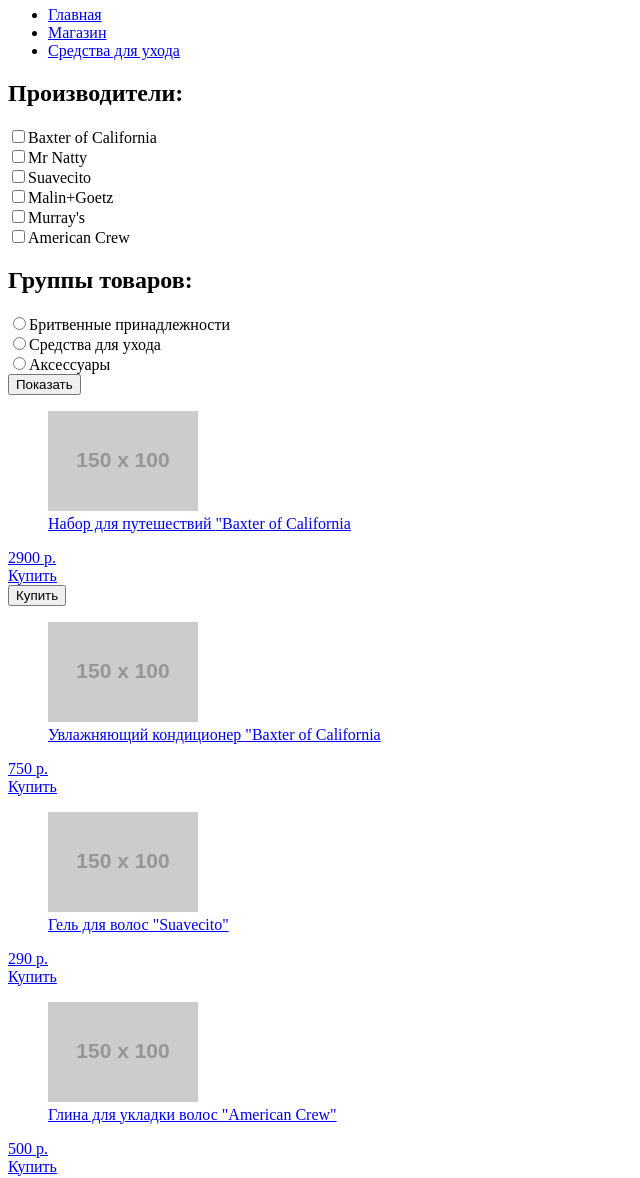
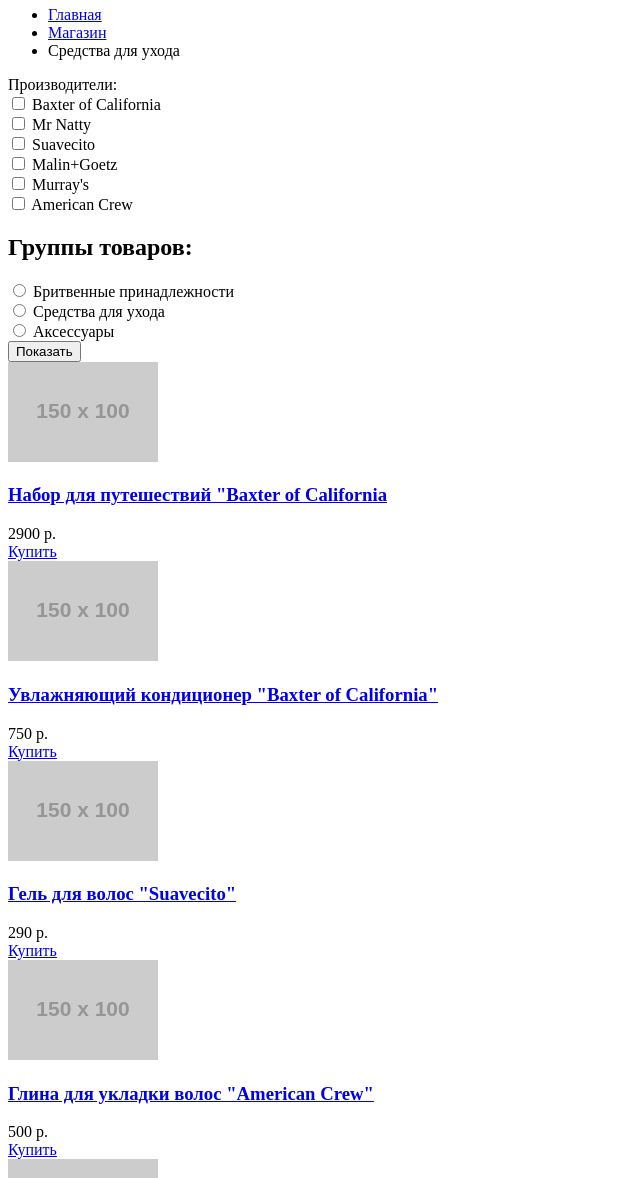
Before and after one commit to Valeriaartemchenko/230764-barbershop, a plain HTML site: page catalog.html in a window 1280 px wide. Shown: the part 240-1418 px from the top of the page, without its empty margins (0-640 px from the left). Drawn offline with Linux system fonts and the light colour scheme; placeholder pictures from the web are drawn by us.

Commit message:
Внесла исправления

```diff
--- a/catalog.html
+++ b/catalog.html
@@ -8,7 +8,9 @@
 	<header class="main-header">
 		<div class="container">
 			<div class="logo">
+				<a href="index.html">
 					<img src="image.jpg" alt="Barbershop" width="100" height="70">
+				</a>
 			</div>
 			<nav class="main-navigation">
 				<ul>
@@ -25,116 +27,125 @@
 		</div>
 	</header>
 	<main class="container">
-		<h1>Средства для ухода</h1>
+		<h1 class="section-name">Средства для ухода</h1>
 		<nav class="breadcrumbs">
 			<ul>
 				<li><a href="index.html">Главная</a></li>
 				<li><a href="#">Магазин</a></li>
-				<li><a href="#">Средства для ухода</a></li>
+				<li>Средства для ухода</li>
 			</ul>
 		</nav>
-		<section class="filter">
-			<section class="filter-block manufacturer">
-				<h2 class="filter-name">Производители:</h2>
+		<aside class="filters">
 			<form action="" method="post">
-					<label><input type="checkbox" name="baxter">Baxter of California </label> <br>
-					<label><input type="checkbox" name="mr-natty">Mr Natty</label> <br>
-					<label><input type="checkbox" name="suavecito">Suavecito</label> <br>
-					<label><input type="checkbox" name="malin-goetz">Malin+Goetz</label> <br>
-					<label><input type="checkbox" name="murrays">Murray's</label> <br>
-					<label><input type="checkbox" name="american-crew">American Crew</label>
+				<div class="filter-name">Производители:</div>
+
+					<input id="item-1" type="checkbox" name="baxter" value="baxter">
+					<label for="item-1">Baxter of California </label> <br>
+					<input id="item-2" type="checkbox" name="mr-natty" value="natty">
+					<label for="item-2">Mr Natty</label> <br>
+					<input id="item-3" type="checkbox" name="suavecito" value="suavecito">
+					<label for="item-3">Suavecito</label> <br>
+					<input id="item-4" type="checkbox" name="malin-goetz" value="malin-goetz">
+					<label for="item-4">Malin+Goetz</label> <br>
+					<input id="item-5" type="checkbox" name="murrays" value="murrays">
+					<label for="item-5">Murray's</label> <br>
+					<input id="item-6" type="checkbox" name="american-crew" value="american-crew">
+					<label for="item-6">American Crew</label>
+
+				<h2 class="filter-name">Группы товаров:</h2>
+
+					<input type="radio" name="groups" value="shaving">
+					<label>Бритвенные принадлежности</label> <br>
+					<input type="radio" name="groups" value="care">
+					<label>Средства для ухода</label> <br>
+					<input type="radio" name="groups" value="accessories">
+					<label>Аксессуары</label><br>
+
+				<button class="btn" type="submit">Показать </button>
 				</form>
-			</section>
-			<section class="filter-block groups">
-				<h2 class="filter-name">Группы товаров:</h2>
-				<form action="" method="post">
-					<label><input type="radio" name="groups" value="shaving">Бритвенные принадлежности</label> <br>
-					<label><input type="radio" name="groups" value="care">Средства для ухода</label> <br>
-					<label><input type="radio" name="groups" value="accessories">Аксессуары</label>
-				</form>
-			</section>
-			<button class="btn" type="submit">Показать </button>
-		</section>
+		</aside>
 		<section class="gallery">
 			<article class="gallery-item">
 				<a href="#">
-					<figure class="item-pic">
 					<img src="http://placehold.it/150x100" width="150" height="100">
-						<figcaption class="description">Набор для путешествий <span class="brand-name">"Baxter of California</span></figcaption>
-					</figure>
+				</a>
+				<a href="#">
+					<h1 class="description">Набор для путешествий "Baxter of California</h1>
+				</a>
 				<div class="purchase">
 					<div class="price"> 2900 р. </div>
-						<a href="#">Купить</a>
+					<a href="#" class="buy">Купить</a>
 				</div>
-				<button class="buy" type="button">Купить</button>
-				</a>
 			</article>
 			<article class="gallery-item">
 				<a href="#">
-					<figure class="item-pic">
 					<img src="http://placehold.it/150x100" width="150" height="100">
-						<figcaption class="description">Увлажняющий кондиционер <span class="brand-name"> "Baxter of California</span></figcaption>
-					</figure>
+				</a>
+				<a href="#">
+					<h1 class="description">Увлажняющий кондиционер  "Baxter of California"</h1>
+				</a>
 				<div class="purchase">
 					<div class="price"> 750 р. </div>
-						<a href="#">Купить</a>
+					<a href="#" class="buy">Купить</a>
 				</div>
-				</a>
+
 			</article>
 			<article class="gallery-item">
 				<a href="#">
-					<figure class="item-pic">
 					<img src="http://placehold.it/150x100" width="150" height="100">
-						<figcaption class="description"> Гель для волос <span class="brand-name">"Suavecito"</span></figcaption>
-					</figure>
+				</a>
+				<a href="#">
+					<h1 class="description"> Гель для волос "Suavecito"</h1>
+				</a>
 				<div class="purchase">
 					<div class="price"> 290 р. </div>
-						<a href="#">Купить</a>
+					<a href="#" class="buy">Купить</a>
 				</div>
-				</a>
 			</article>
 			<article class="gallery-item">
 				<a href="#">
-					<figure class="item-pic">
 					<img src="http://placehold.it/150x100" width="150" height="100">
-						<figcaption class="description">Глина для укладки волос <span class="brand-name">"American Crew"</span></figcaption>
-					</figure>
+				</a>
+				<a href="#">
+					<h1>Глина для укладки волос "American Crew"</h1>
+				</a>
 				<div class="purchase">
 					<div class="price"> 500 р. </div>
-						<a href="#">Купить</a>
+					<a href="#" class="buy">Купить</a>
 				</div>
-				</a>
 			</article>
 			<article class="gallery-item">
 				<a href="#">
-					<figure class="item-pic">
 					<img src="http://placehold.it/150x100" width="150" height="100">
-						<figcaption class="description">Гель для волос <span class="brand-name">"American Crew"</span></figcaption>
-					</figure>
+				</a>
+				<a href="#">
+					<h1 class="description">Гель для волос "American Crew"</h1>
+				</a>
 				<div class="purchase">
 					<div class="price"> 300 р. </div>
-						<a href="#">Купить</a>
+					<a href="#" class="buy">Купить</a>
 				</div>
-				</a>
 			</article>
 			<article class="gallery-item">
 				<a href="#">
-					<figure class="item-pic">
 					<img src="http://placehold.it/150x100" width="150" height="100">
-						<figcaption class="description">Набор для бритья <span class="brand-name">"Baxter of California"</span></figcaption>
-					</figure>
+				</a>
+				<a href="#">
+					<h1 class="description">Набор для бритья "Baxter of California"</h1>
+				</a>
 				<div class="purchase">
 					<div class="price"> 3900 р. </div>
-						<a href="#">Купить</a>
+					<a href="#" class="buy">Купить</a>
 				</div>
-				</a>
 			</article>
 		</section>
-		<div class="paginator">
-			<a href="#1">1</a>
-			<a href="#2">2</a>
-			<a href="#3">3</a>
-			<a href="#4">4</a>
+		<div class="pagination">
+			<ul>
+				<li><a href="#1">1</a></li>
+				<li><a href="#2">2</a></li>
+				<li><a href="#3">3</a></li>
+				<li><a href="#4">4</a></li>
+			</ul>
 		</div>
 	</main>
 	<footer class="main-footer">
```
Also changed, not shown: catalog-item.html (+24 -16 lines). Lines whose indentation alone changed are shown as unchanged.
